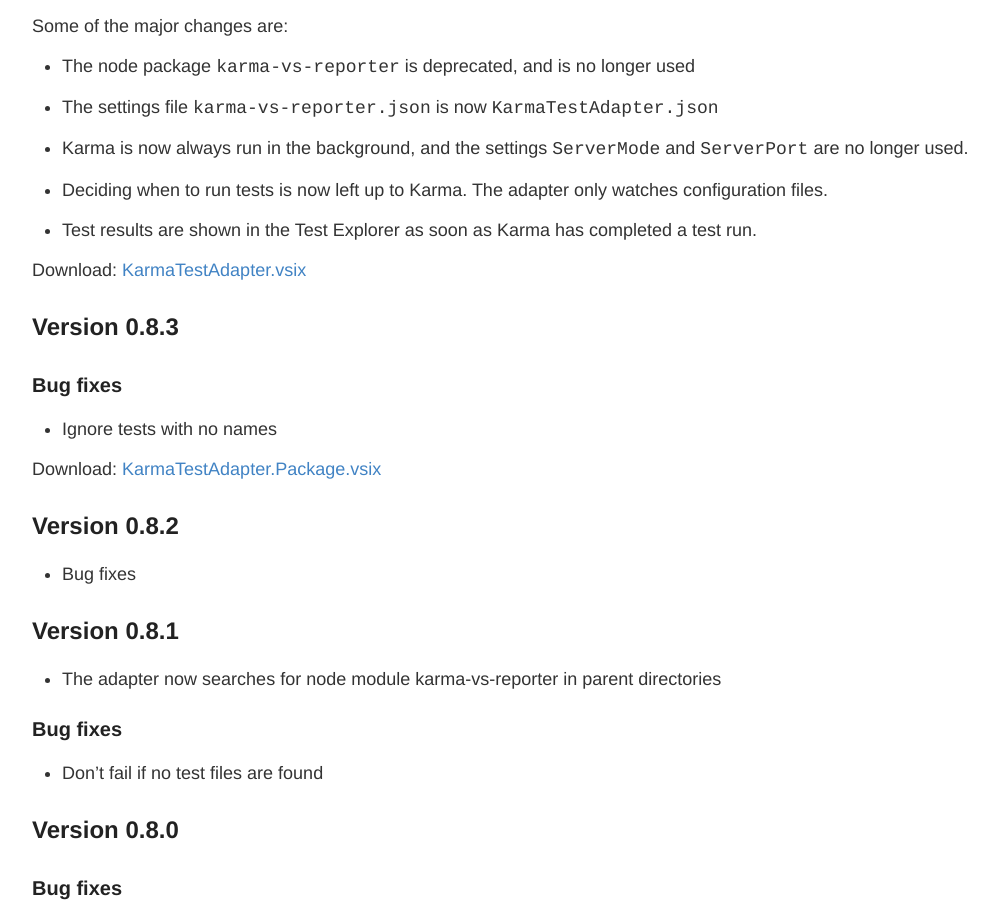
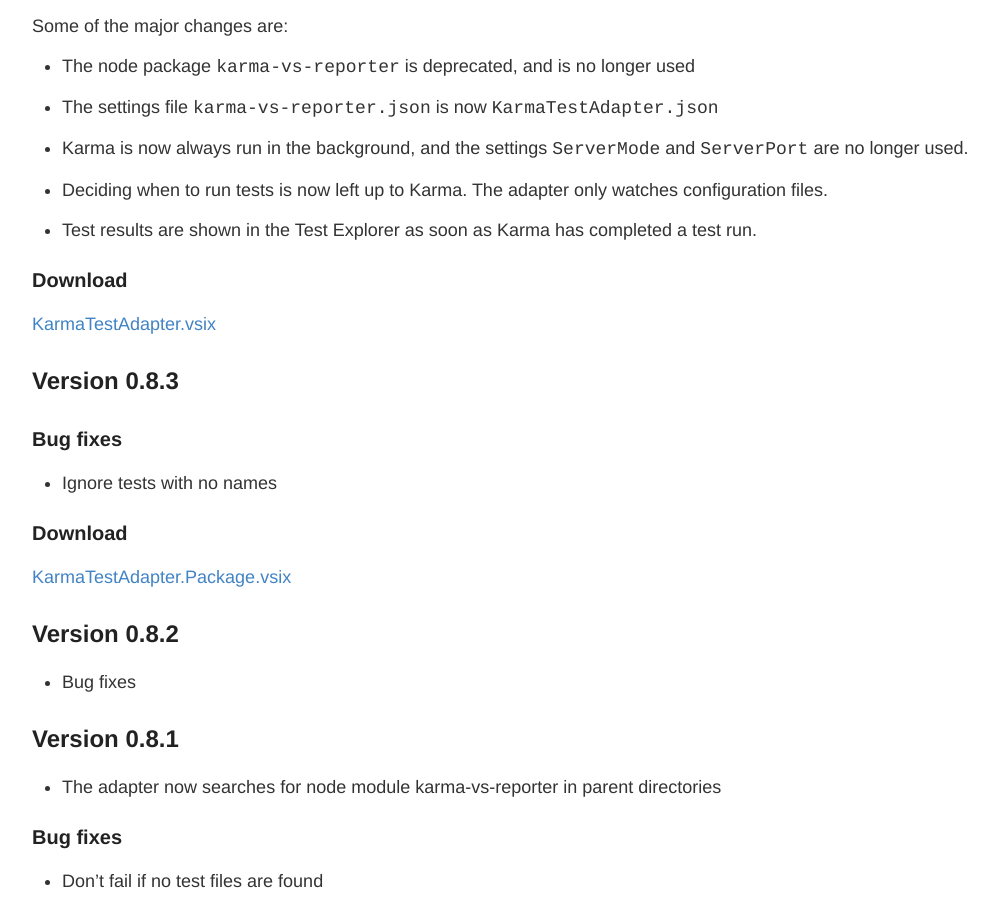
Before and after one commit to MortenHoustonLudvigsen/KarmaTestAdapter, a Jekyll site: the page built from Changes.md, in a window 1280 px wide and 900 px high, scrolled down 327 px. Shown: the whole window, without its empty margins (106-1104 px from the left). Built offline with Jekyll 4.4.1, drawn with Linux system fonts in a browser that asks for light colours; Markdown is read by kramdown in place of the engine named in the settings; some of the changed lines change nothing that is shown.

Commit message:
Update Changes.md

```diff
--- a/Changes.md
+++ b/Changes.md
@@ -20,7 +20,9 @@
 
 * Test results are shown in the Test Explorer as soon as Karma has completed a test run.
 
-Download: [KarmaTestAdapter.vsix](https://github.com/MortenHoustonLudvigsen/KarmaTestAdapter/releases/download/v1.0.0/KarmaTestAdapter.vsix)
+### Download
+
+[KarmaTestAdapter.vsix](https://github.com/MortenHoustonLudvigsen/KarmaTestAdapter/releases/download/v1.0.0/KarmaTestAdapter.vsix)
 
 ## Version 0.8.3
 
@@ -28,7 +30,9 @@
 
 * Ignore tests with no names
 
-Download: [KarmaTestAdapter.Package.vsix](https://github.com/MortenHoustonLudvigsen/KarmaTestAdapter/releases/download/v0.8.3/KarmaTestAdapter.Package.vsix)
+### Download
+
+[KarmaTestAdapter.Package.vsix](https://github.com/MortenHoustonLudvigsen/KarmaTestAdapter/releases/download/v0.8.3/KarmaTestAdapter.Package.vsix)
 
 ## Version 0.8.2
 
```
